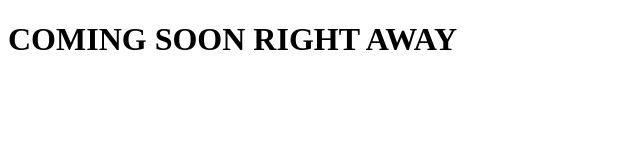
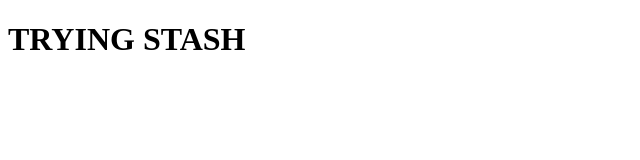
Before and after one commit to navi-0115/Personal-Website, a plain HTML site: page index.html in a window 1280 px wide. Shown: the whole page, without its empty margins (0-640 px from the left). Drawn offline with Linux system fonts and the light colour scheme.

Commit message:
style: test stash

```diff
--- a/index.html
+++ b/index.html
@@ -6,6 +6,6 @@
         <title>Navi Personal Website</title>
     </head>
     <body>
-        <h1>COMING SOON RIGHT AWAY</h1>
+        <h1>TRYING STASH</h1>
     </body>
 </html>
```
